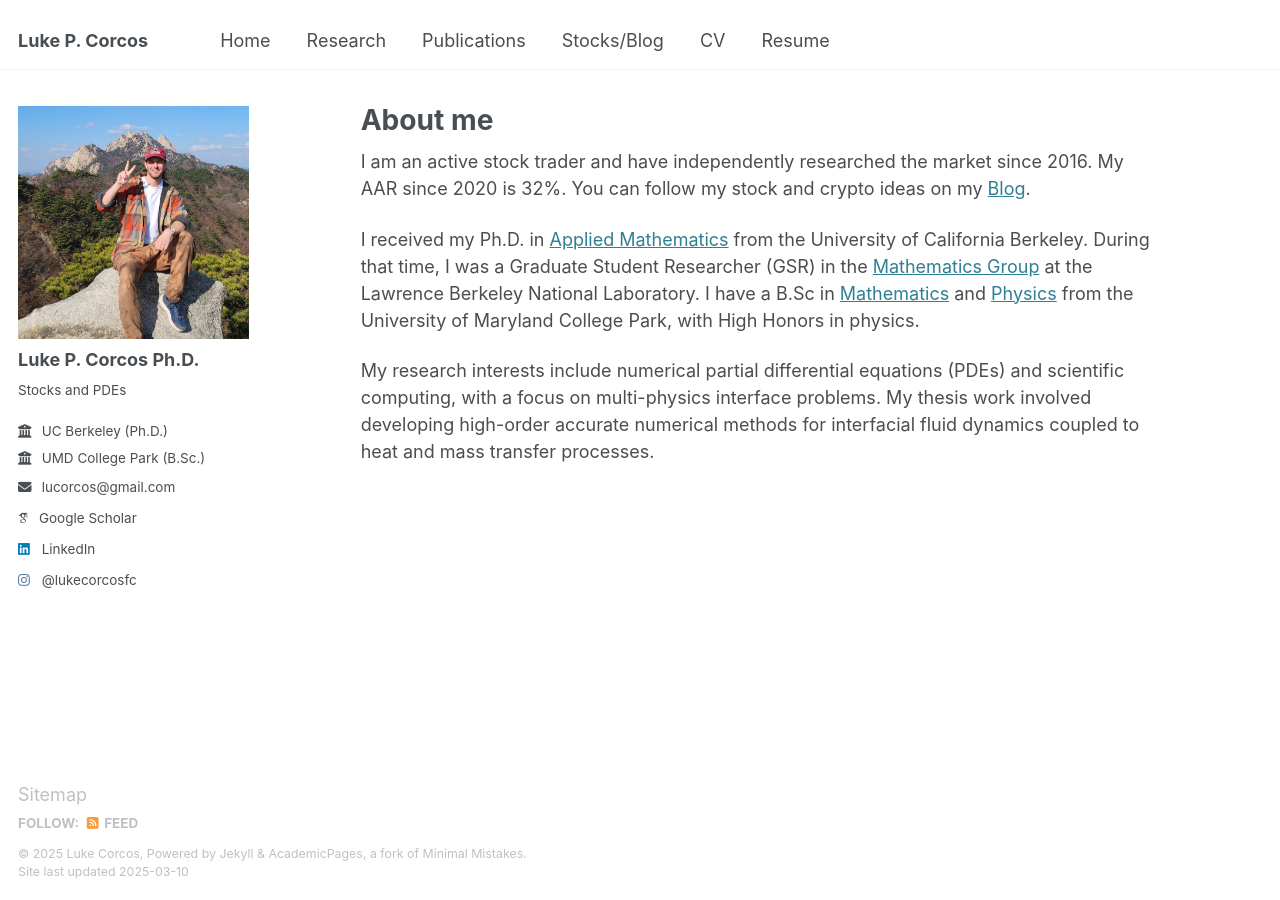
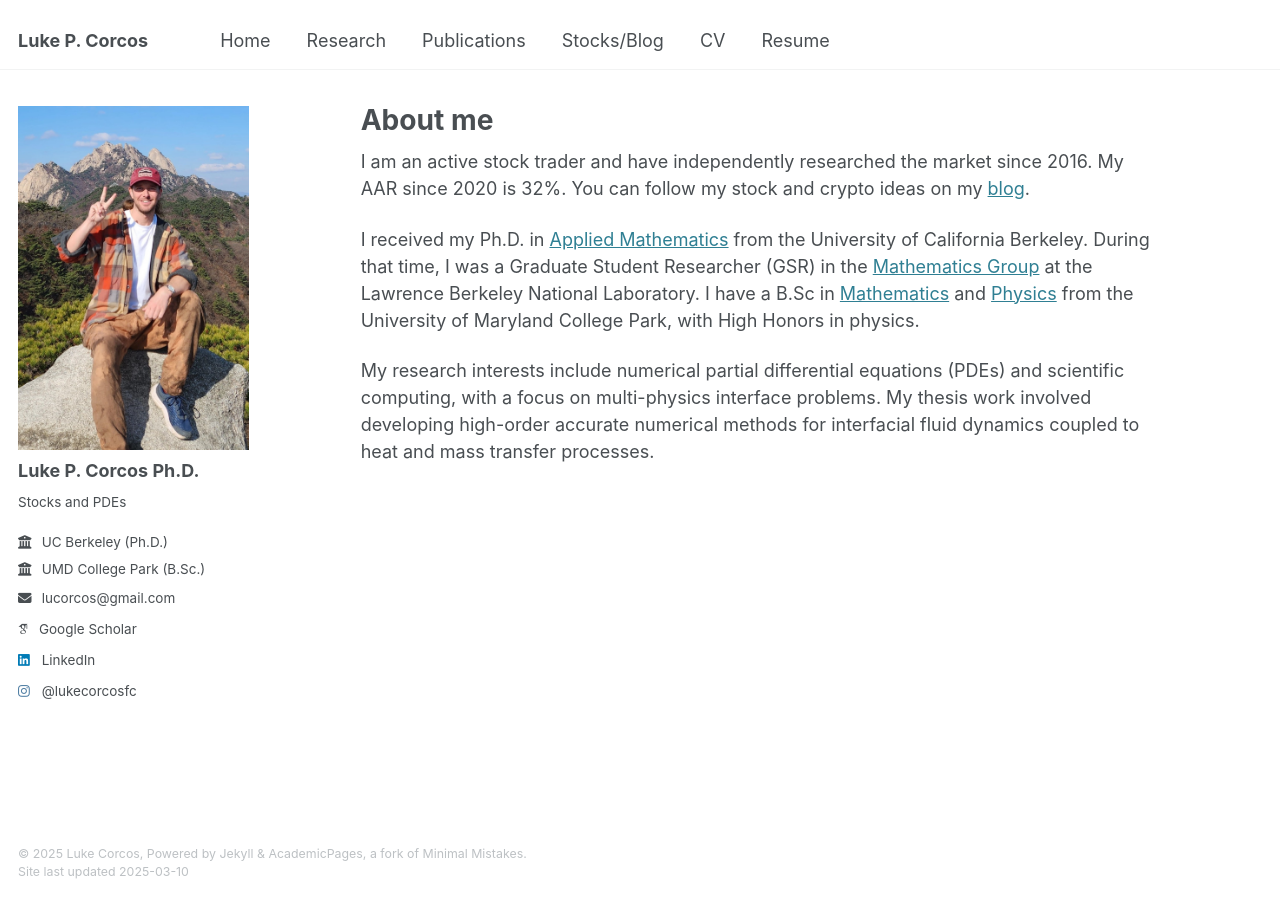
Before and after one commit to lpcorcos/lpcorcos.github.io, a Jekyll site: the page built from _pages/about.md, in a window 1280 px wide. Built offline with Jekyll 4.4.1, drawn with Linux system fonts in a browser that asks for light colours; some web fonts are replaced.

Commit message:
changed sidebar image size. removed sitemap and atom feed from footer. updated profile picture size

```diff
--- a/_config.yml
+++ b/_config.yml
@@ -123,7 +123,7 @@
       options:
         format           : "iso8601" # "iso8601" (default), "timestamp-seconds", "timestamp-milliseconds"
 atom_feed:
-  hide                   : false     # change to true to hide the RSS feed in the footer
+  hide                   : true     # change to true to hide the RSS feed in the footer
   path                   : # blank (default) uses feed.xml
 
 
--- a/_includes/footer/custom.html
+++ b/_includes/footer/custom.html
@@ -1,3 +1,3 @@
 <!-- start custom footer snippets -->
-<a href="/sitemap/">Sitemap</a>
+<!--<a href="/sitemap/">Sitemap</a> -- >
 <!-- end custom footer snippets -->
--- a/_pages/about.md
+++ b/_pages/about.md
@@ -11,7 +11,7 @@
 
 I am an active stock trader and have independently researched the market since 2016.
 My AAR since 2020 is 32%.
-You can follow my stock and crypto ideas on my [Blog](/stocks/).
+You can follow my stock and crypto ideas on my [blog](/stocks/).
 
 
 I received my Ph.D. in [Applied Mathematics](https://math.berkeley.edu/home) from the University of California Berkeley. During that time,
--- a/_sass/layout/_sidebar.scss
+++ b/_sass/layout/_sidebar.scss
@@ -94,7 +94,7 @@
   }
 
   img {
-    max-width: 600px;// 175px;
+    max-width: 320px;// 175px;
     border-radius: 0%; // 50%;
 
     @include breakpoint($large) {
--- a/_sass/theme/_dark.scss
+++ b/_sass/theme/_dark.scss
@@ -30,7 +30,7 @@
 $masthead-height            : 70px;
 $navicon-width              : 28px;
 $navicon-height             : 4px;
-$sidebar-link-max-width     : 600px;
+$sidebar-link-max-width     : 320px;
 $sidebar-screen-min-width   : 1024px;
 
 /* Dark theme for the site */
--- a/_sass/theme/_default.scss
+++ b/_sass/theme/_default.scss
@@ -23,7 +23,7 @@
 $masthead-height            : 70px;
 $navicon-width              : 28px;
 $navicon-height             : 4px;
-$sidebar-link-max-width     : 600px;
+$sidebar-link-max-width     : 320px;
 $sidebar-screen-min-width   : 1024px;
 
 /* Default light theme for the site */
```
Also changed, not shown: images/kmountain2.jpg.
